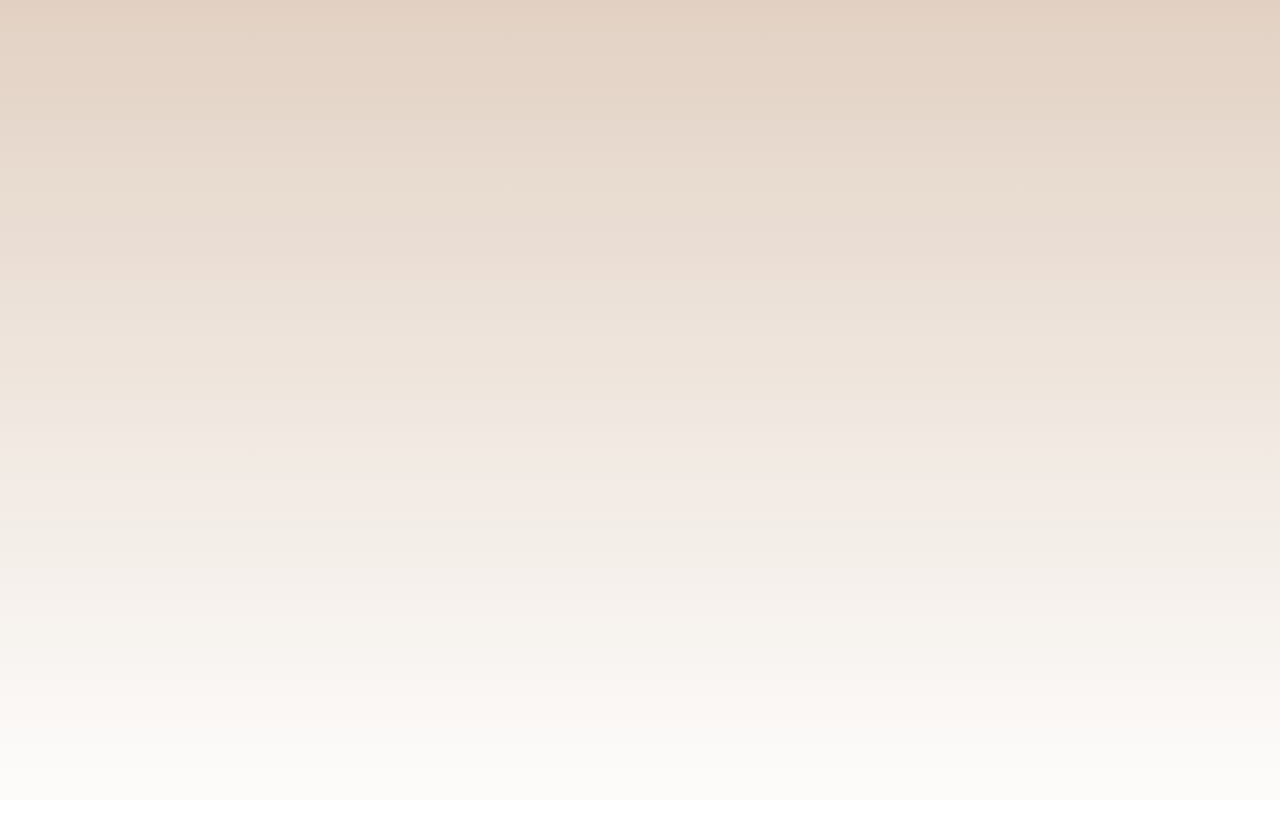
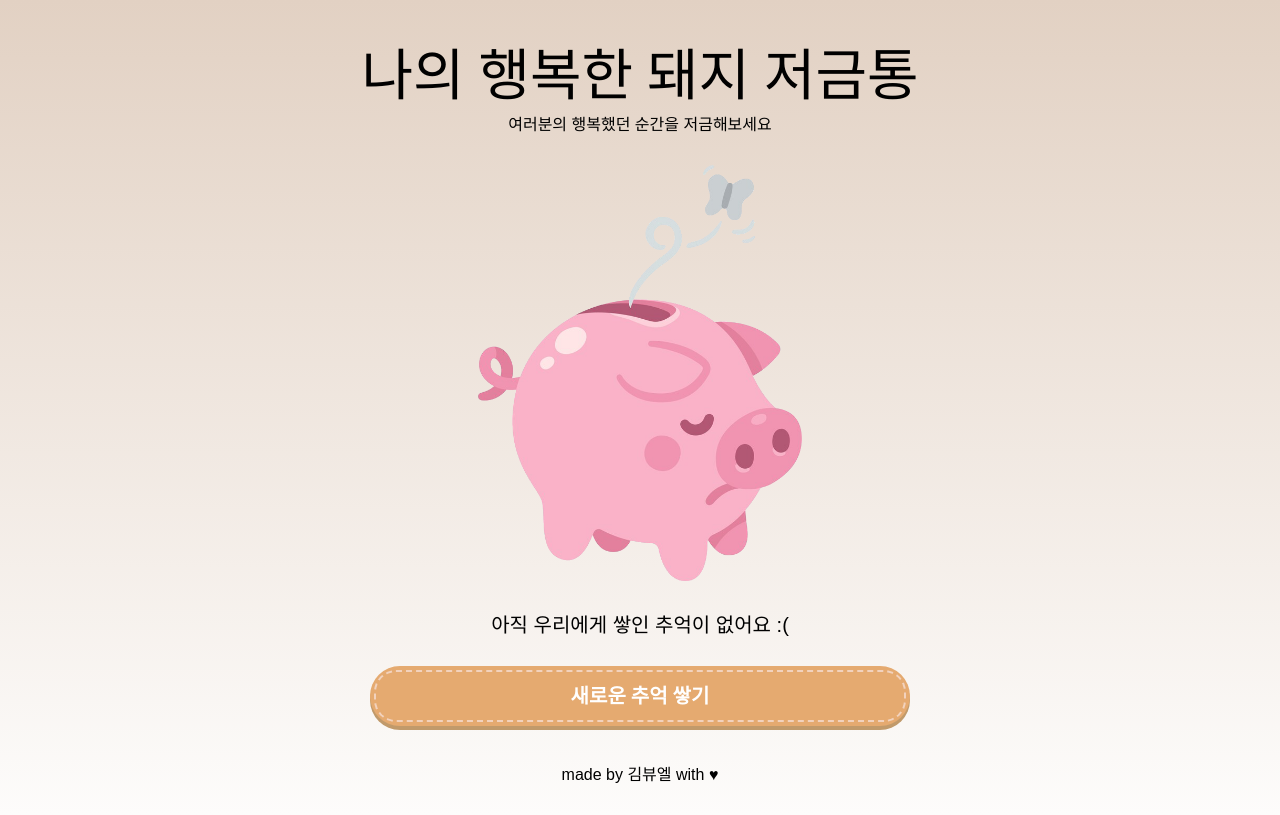
Before and after one commit to happy-piggy-bank/happy-piggy-bank-web-old, a React (Create React App) app: page /bank in a window 1280 px wide. Before the commit this address had no page. Built offline with nearby package versions, Linux system fonts and the light colour scheme; a web font is replaced by a local one.

Commit message:
저금 리스트 화면 추가

```diff
--- a/src/App.js
+++ b/src/App.js
@@ -6,6 +6,7 @@ import MainScreen from './components/mainScreen';
 import LoginScreen from './components/members/loginScreen';
 import JoinScreen from './components/members/joinScreen';
 import CreateBankScreen from './components/bank/createBankScreen';
+import BankListScreen from './components/bank/bankListScreen';
 
 function App() {
   return (
@@ -15,6 +16,7 @@ function App() {
           <Route path="login" element={<LoginScreen/>} />
           <Route path="join" element={<JoinScreen/>} />
           <Route path="create" element={<CreateBankScreen/>} />
+          <Route path="bank" element={<BankListScreen/>} />
       </Routes>
     </div>
   );
--- /dev/null
+++ b/src/components/bank/bankListScreen.jsx
@@ -0,0 +1,27 @@
+import { React } from 'react';
+import { useNavigate } from "react-router-dom";
+import { FontAwesomeIcon } from '@fortawesome/react-fontawesome'
+import { faImage } from '@fortawesome/free-solid-svg-icons';
+
+import '../../css/bank/bankListScreen.css';
+
+import MainHeader from '../common/mainHeader';
+import MainFooter from '../common/mainFooter';
+
+import NoBankList from './noBankList';
+
+const BankListScreen = () => {
+    return (
+        <div className='bankListScreenContainer'>
+            <MainHeader/>
+            <div className='bankListBodyArea'>
+                <div className='bankListEntryArea'>
+                    <NoBankList/>
+                </div>
+            </div>
+            <MainFooter/>
+        </div>
+    )
+}
+
+export default BankListScreen;
--- /dev/null
+++ b/src/components/bank/noBankList.jsx
@@ -0,0 +1,24 @@
+import { React } from 'react';
+
+import PrimaryButton from '../common/primaryButton';
+
+import noBankListImg from '../../images/no_bank_data.png';
+import '../../css/bank/noBankList.css';
+
+const NoBankList = () => {
+    return (
+        <div className='noBankListComponentContainer'>
+            <div className='noBankListBodyArea'>
+                <div className='noBankListContentArea'>
+                    <img src={noBankListImg} width='60%' />
+                    <p>&nbsp;</p>
+                    <p>아직 우리에게 쌓인 추억이 없어요 :(</p>
+                    <p>&nbsp;</p>
+                </div>
+                <PrimaryButton buttonText={"새로운 추억 쌓기"} onClick={() => {}}/>
+            </div>
+        </div>
+    )
+}
+
+export default NoBankList;
--- a/src/components/members/loginScreen.jsx
+++ b/src/components/members/loginScreen.jsx
@@ -22,7 +22,7 @@ const LoginScreen = () => {
                     <InputBar placeHolder={"아이디 (이메일 주소)"} onChange={setEmail} />
                     <InputBar placeHolder={"비밀번호"} isPassword={true} onChange={setPw} />
                 </div>
-                <PrimaryButton buttonText={"로그인"} onClick={() => {}}/>
+                <PrimaryButton buttonText={"로그인"} onClick={() => navigate('/bank')}/>
                 <div className="joinLinkText">
                     처음 오셨나요?&nbsp;
                     <a href="" onClick={() => navigate('/join')}>회원가입</a>
--- /dev/null
+++ b/src/css/bank/bankListScreen.css
@@ -0,0 +1,5 @@
+.bankListBodyArea {
+    display: flex;
+    flex-direction: column;
+    align-items: center;
+}
--- /dev/null
+++ b/src/css/bank/noBankList.css
@@ -0,0 +1,11 @@
+.noBankListBodyArea {
+    display: flex;
+    flex-direction: column;
+    align-items: center;
+}
+
+.noBankListContentArea {
+    width: 90%;
+    text-align: center;
+    font-size: 2.5vh;
+}
```
